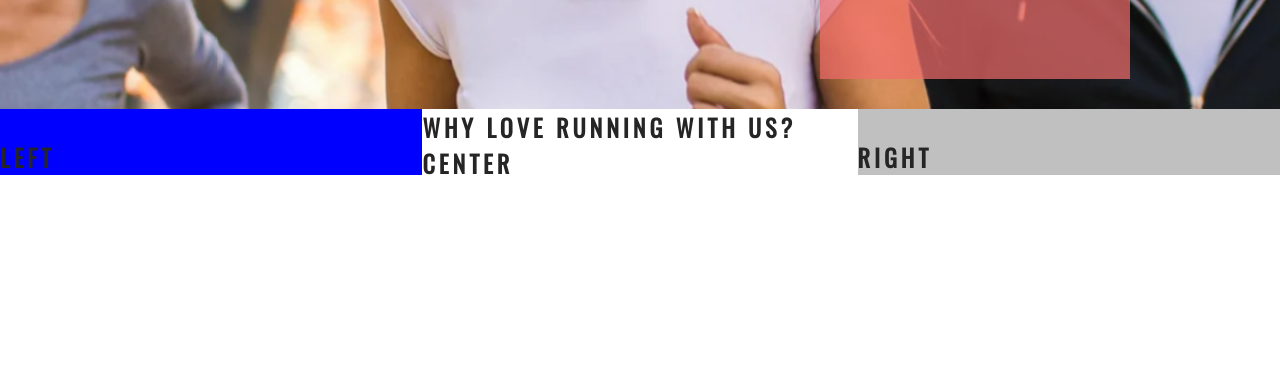
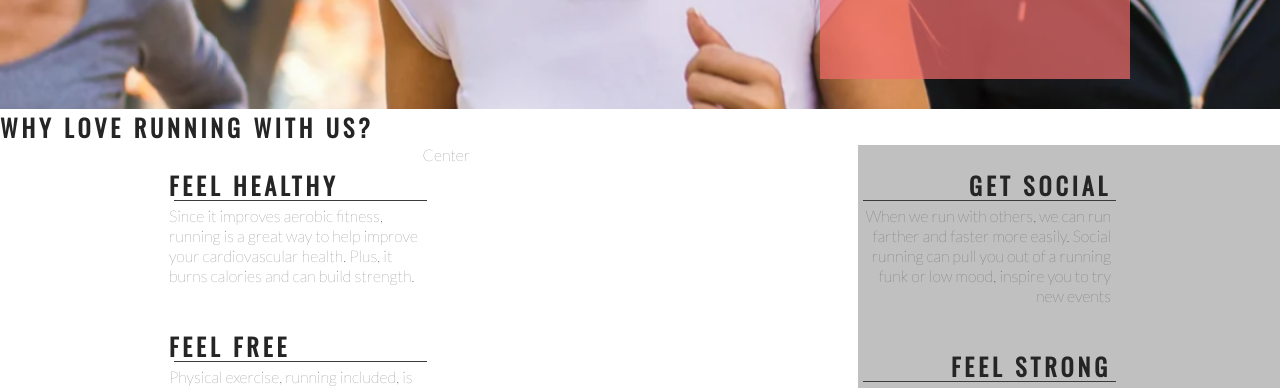
Before and after one commit to TiagoMA90/tutorial-love-running, a plain HTML site: page index.html in a window 1280 px wide. Shown: the part 566-954 px from the top of the page. Drawn offline with nearby package versions, Linux system fonts and the light colour scheme.

Commit message:
right and left

```diff
--- a/assets/css/style.css
+++ b/assets/css/style.css
@@ -8,7 +8,7 @@
 
 body    {
     font-family: Lato;
-    font-weight: 300;
+    font-weight: 300px;
     color: #3a3a3a;
 }
 
@@ -112,7 +112,6 @@ h1, h2  {
     padding-top: 30px;
     width: 33%;
     float: left;
-    background-color: blue;
 }
 
 #right-about    {
@@ -127,3 +126,33 @@ h1, h2  {
     margin: 0 auto;
     background-color: green;
 }
+
+hr  {
+    border-top: 1px solid #3a3a3a;
+    width: 100%;
+    margin: 5px;
+}
+
+.left-about-heading {
+    width: 60%;
+    float: right;
+    line-height: 20px;
+    clear: both;
+    margin-bottom: 50px
+}
+
+.right-about-heading {
+    width: 60%;
+    float: left;
+    line-height: 20px;
+    clear: both;
+    margin-bottom: 50px
+}
+
+.right-about-heading h2 {
+    text-align: right;
+}
+
+.right-about-heading p  {
+    text-align: right;
+}
--- a/index.html
+++ b/index.html
@@ -31,12 +31,55 @@
         </div>
     </section>
     <section id="club-ethos">
-        <h1>Why Love Running With Us?
-            <div id="left-about">Left</div>
-            <div id="right-about">Right</div>
-            <div id="center about">Center</div>
+        <h1>
+            Why Love Running With Us?
         </h1>
+            <div id="left-about">
+                <div class="left-about-heading">
+                    <h2>
+                        Feel Healthy
+                    </h2>
+                    <hr>
+                    <p>
+                        Since it improves aerobic fitness, running is a great way to help improve your cardiovascular health. Plus, it burns calories and can build strength.
+                    </p>
+                </div>
+                <div class="left-about-heading">
+                    <h2>
+                        Feel Free
+                    </h2>
+                    <hr>
+                    <p>
+                        Physical exercise, running included, is known to release endorphins in the brain. Endorphins make you more energetic, more awake and, yes, happier.
+                    </p>
+                </div>
+            </div>
+
+            <div id="right-about">
+                <div class="right-about-heading">
+                     <h2>
+                        Get Social
+                    </h2>
+                        <hr>
+                    <p>
+                        When we run with others, we can run farther and faster more easily. Social running can pull you out of a running funk or low mood, inspire you to try new events
+                    </p>
+                </div>
+                <div class="right-about-heading">
+                    <h2>
+                        Feel Strong
+                    </h2>
+                        <hr>
+                    <p>
+                        Running strengthens your heart by pumping blood more effectively through your body.
+                    </p>
+                </div>
+            </div>
+            <div id="center about">
+                Center
+            </div>
     </section>
+
     <section>
         Running Locations, distances and times
     </section>
```
